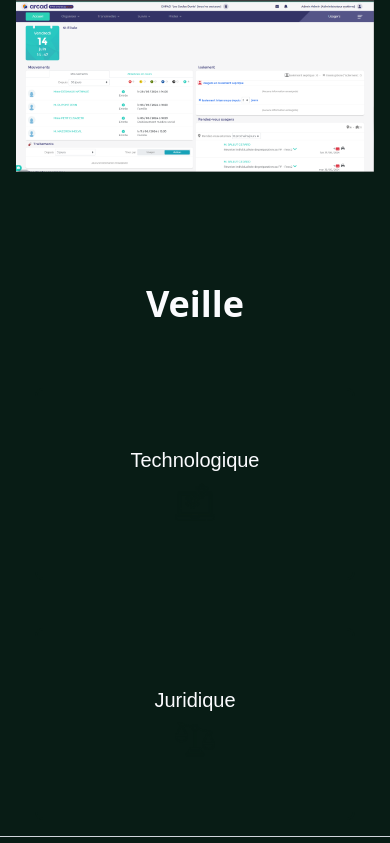
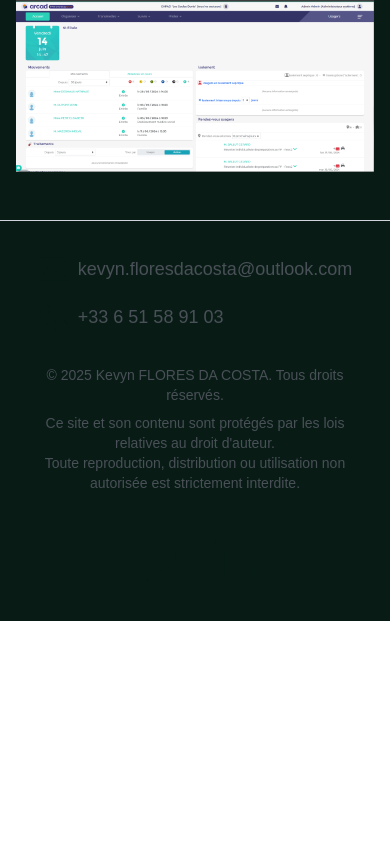
Before and after one commit to Kevynflrs/Portfolio, a React (Create React App) app: page / in a window 390 px wide. Shown: the part 4617-5460 px from the top of the page. After the commit the page ends 5238 px from the top, so only its background shows below. Built offline with nearby package versions, Linux system fonts and the light colour scheme.

Commit message:
Suppression de la section 'Veille' et mise à jour des descriptions d'expérience pour inclure des balises HTML

```diff
--- a/src/App.js
+++ b/src/App.js
@@ -6,7 +6,6 @@ import Competences from "./pages/Compétences/Competences";
 import Footer from "./pages/footer/footer";
 import Experience from "./pages/Expériences/Experiences";
 import Projets from "./pages/Projets/Projets";
-import Veille from "./pages/Veille/Veille";
 
 function App() {
 
@@ -18,7 +17,6 @@ function App() {
         <Competences />
         {/* <Projets /> */}
         <Experience />
-        <Veille />
       </div>
       <Footer />
     </>
--- a/src/Components/Common/Navbar/Navbar.js
+++ b/src/Components/Common/Navbar/Navbar.js
@@ -7,7 +7,6 @@ export default function Navbar() {
     { label: 'Profil', href: '#preview' },
     { label: 'Compétences', href: '#competences' },
     { label: 'Expériences', href: '#experiences' },
-    { label: 'Veille', href: '#veille' },
     // { label: 'Projets', href: '#projets' },
     { label: 'Contact', href: '#footer' }
   ];
--- a/src/pages/Expériences/exp-array.js
+++ b/src/pages/Expériences/exp-array.js
@@ -4,7 +4,7 @@ const expArray = [
       date: "06/01/2025 au 17/06/2022",
       libelle: "Web développeur",
       description: `
-        Développement d’un onglet "Communauté" en React, où les utilisateurs peuvent aimer ou non un post en fonction de sa pertinence.
+        Développement d’un onglet "Communauté" en <b>React</b>, où les utilisateurs peuvent aimer ou non un post en fonction de sa pertinence.
         Cet onglet inclut un menu de navigation avec les catégories suivantes :
         <ul class="list-disc list-inside">
           <li>Tendances : Affiche les posts les plus likés.</li>
@@ -19,7 +19,7 @@ const expArray = [
       date: "19/04/2022 au 17/06/2022",
       libelle: "Web développeur",
       description: `
-        Développement de tableaux d’utilisateurs avec un système de tri par colonne en Angular.
+        Développement de tableaux d’utilisateurs avec un système de tri par colonne en <b>Angular</b>.
         <ul class="list-disc list-inside">
           <li>Création de pop up pour les réglage de tri, pour des fonctionnalité plus poussé dans certaine rubrique.</li>
           <li>Création d’interfaces dynamiques pour la gestion des utilisateurs dans l’application.</li>
--- a/src/pages/Veille/Popup/Juridique.js
+++ /dev/null
@@ -1,12 +0,0 @@
-import React from "react";
-
-export default function Juridique() {
-  return (
-    <div>
-      <h2 className="text-2xl font-bold mb-4">Veille Juridique</h2>
-      <p>La veille juridique dans le monde de l'informatique est un processus continu de collecte, de surveillance et d'analyse des informations sur les évolutions législatives, réglementaires et judiciaires concernant les technologies de l'information et de la communication, notamment en matière de protection des données personnelles. Cette veille est particulièrement importante pour garantir la conformité de l'entreprise à la réglementation de la RGPD (Règlement Général sur la Protection des Données) de l'Union Européenne, qui impose des obligations strictes en matière de traitement des données personnelles des utilisateurs. Elle permet également de se tenir informé des jurisprudences et des décisions administratives en matière de protection des données, afin de prévenir les risques juridiques associés à la violation de la RGPD.</p>
-      <p className="py-4">Afin de mettre en place ma veille juridique, j’ai donc décidé d’utiliser différentes méthodes. En effet, pour me maintenir à jour, je consulte hebdomadairement le site de l'ANSSI, le site de la CNIL mais également les réseaux sociaux, différents flux RSS ainsi que Google Discover.</p>
-      <p>En tant qu'étudiant, maintenir une veille juridique est donc très important pour moi afin de suivre l'évolution des lois qui s'appliqueront à ma future carrière professionnelle.</p>
-    </div>
-  );
-}
--- a/src/pages/Veille/Popup/Technologique.js
+++ /dev/null
@@ -1,13 +0,0 @@
-import React from "react";
-
-export default function Technologique() {
-    return (
-        <div>
-            <h2 className="text-2xl font-bold mb-4">Veille Technologique</h2>
-            <p>La veille technologique est un processus stratégique consistant à surveiller en continu les évolutions technologiques, les nouvelles innovations, ainsi que les tendances émergentes dans le domaine de l'informatique et du numérique. Cette pratique permet d'identifier les technologies prometteuses, les outils en devenir, ainsi que les nouvelles méthodologies pouvant apporter un avantage compétitif.</p>
-            <p className="py-4">Par exemple, la montée en puissance de l'intelligence artificielle générative, telle que ChatGPT ou d'autres modèles similaires, a considérablement transformé les domaines de l'automatisation, de la création de contenu et de la gestion des données. D'autres tendances majeures incluent l'adoption accrue des technologies de cloud computing, la popularité des architectures serverless, ainsi que l'essor des solutions de cybersécurité basées sur l'IA.</p>
-            <p>Pour réaliser ma veille technologique, j'utilise plusieurs outils et plateformes. Je consulte régulièrement des sites spécialisés comme <i>TechCrunch</i>, <i>The Verge</i>, ou encore <i>Hacker News</i>. J'explore également des plateformes professionnelles telles que LinkedIn, ainsi que des forums comme Reddit pour identifier les nouvelles discussions et tendances. L'utilisation de flux RSS et de newsletters techniques, comme celles proposées par GitHub ou Stack Overflow, me permet également de rester informé.</p>
-            <p className="py-4">En tant qu'étudiant et futur professionnel de l'informatique, cette veille est cruciale pour anticiper les évolutions du secteur et m'assurer que mes compétences restent à jour face aux besoins du marché.</p>
-        </div>
-    );
-}
--- a/src/pages/Veille/Veille.js
+++ /dev/null
@@ -1,68 +0,0 @@
-import React, { useState } from "react";
-import Technologique from "./Popup/Technologique";
-import Juridique from "./Popup/Juridique";
-
-export default function Veille() {
-  const [isPopupOpen, setIsPopupOpen] = useState(false);
-  const [popupContent, setPopupContent] = useState(null);
-
-  const items = [
-    {
-      title: "Technologique",
-      image: "/Technologique.png",
-      content: <Technologique />,
-    },
-    {
-      title: "Juridique",
-      image: "/Juridique.png",
-      content: <Juridique />,
-    },
-  ];
-
-  const openPopup = (content) => {
-    setPopupContent(content);
-    setIsPopupOpen(true);
-  };
-
-  const closePopup = () => {
-    setIsPopupOpen(false);
-    setPopupContent(null);
-  };
-
-  return (
-    <div id="veille" className="flex flex-col items-center">
-      <h1 className="text-center font-sans text-4xl font-bold mt-8">Veille</h1>
-      <div className="grid grid-cols-1 md:grid-cols-2 gap-4 mt-12">
-        {items.map((item, index) => (
-          <div
-            key={index}
-            className="relative w-80 h-48 cursor-pointer flex flex-col items-center justify-center m-4 border-2 border-[#081c15] rounded-lg"
-            onClick={() => openPopup(item.content)}
-          >
-            <div className="text-xl font-medium text-center">{item.title}</div>
-            <img
-              className="w-10 h-10 mt-2"
-              src={`${process.env.PUBLIC_URL}${item.image}`}
-              alt={item.title}
-            />
-          </div>
-        ))}
-      </div>
-
-      {/* Popup */}
-      {isPopupOpen && (
-        <div className="fixed inset-0 flex items-center justify-center bg-black bg-opacity-50 px-4">
-          <div className="bg-white p-8 rounded-lg shadow-lg w-2/3 h-2/3 max-w-3xl max-h-[80vh] overflow-y-auto relative">
-            <button
-              className="absolute top-4 right-4 text-2xl font-bold"
-              onClick={closePopup}
-            >
-              ×
-            </button>
-            <div className="text-xs md:text-lg">{popupContent}</div>
-          </div>
-        </div>
-      )}
-    </div>
-  );
-}
```
Also changed, not shown: public/Juridique.png (deleted), public/Technologique.png (deleted).
